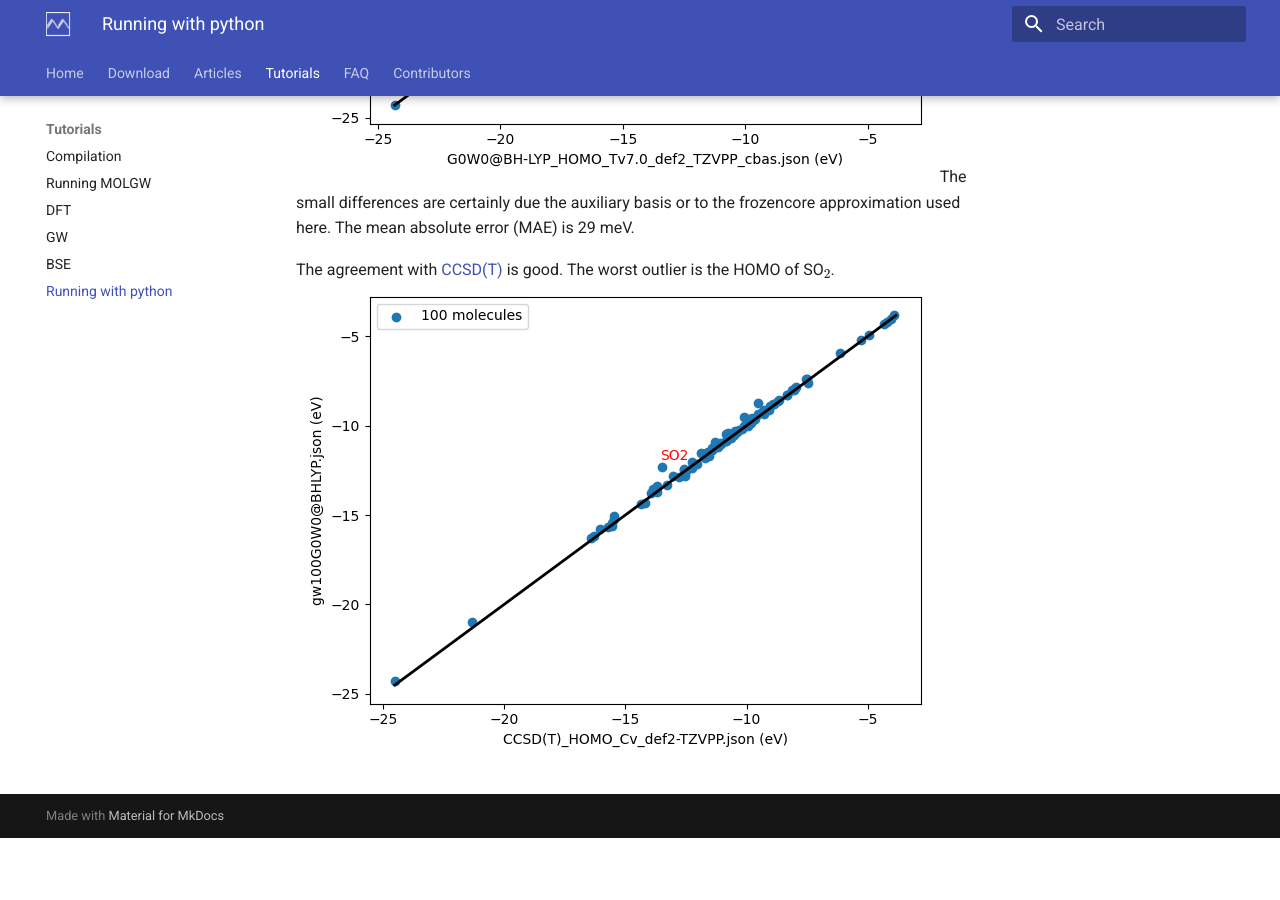
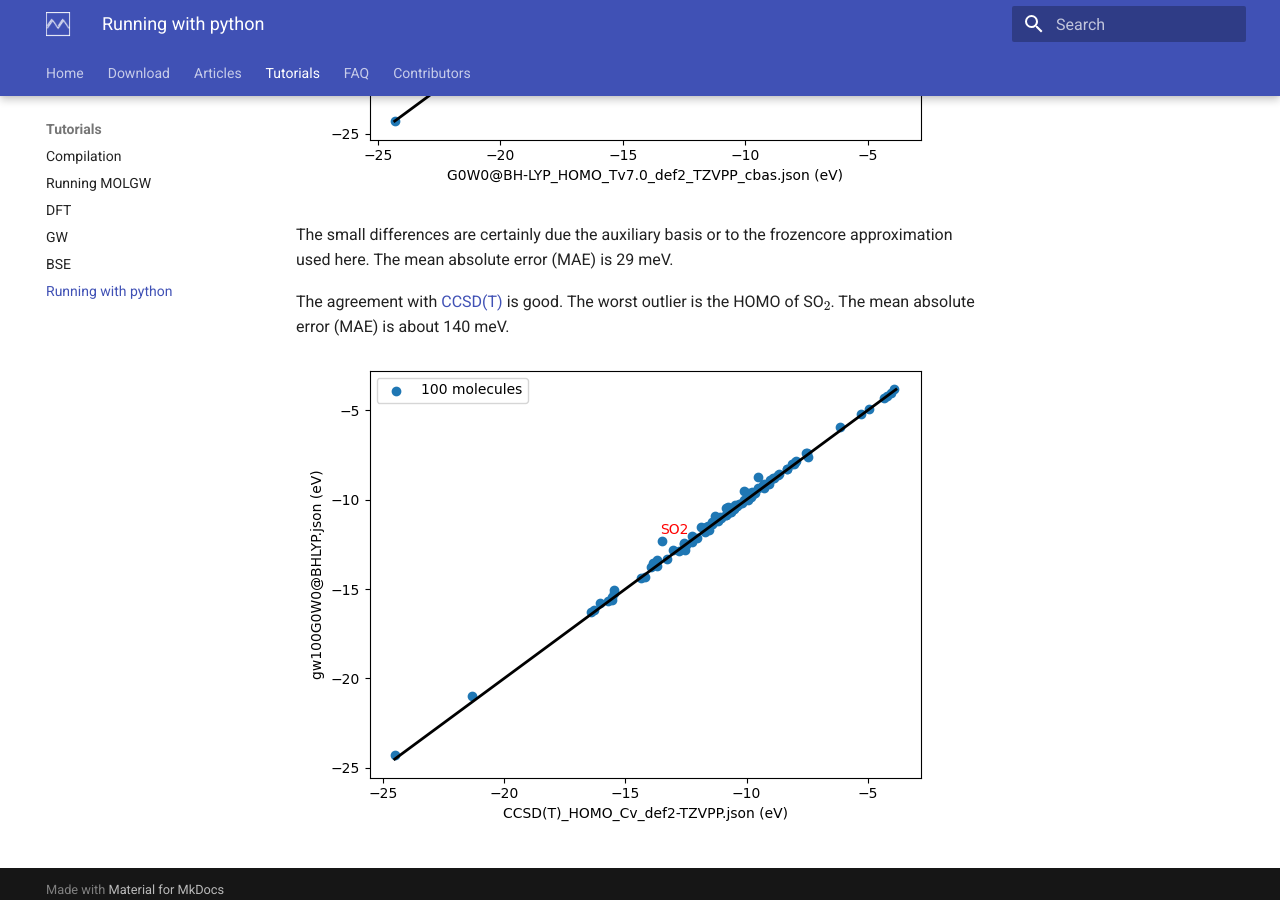
Before and after one commit to bruneval/molgw.org, an MkDocs documentation site: the page built from docs/tuto_bench.md, in a window 1280 px wide and 900 px high, scrolled down 3973 px. Built offline with MkDocs 1.6.1 and Material for MkDocs 9.7.7, drawn with Linux system fonts in a browser that asks for light colours; before the commit the page ends 4811 px from its top, so only the background shows below that.

Commit message:
tuto_bench polishing

````diff
--- a/docs/tuto_bench.md
+++ b/docs/tuto_bench.md
@@ -177,10 +177,14 @@ plt.show()
 ```
 
 The agreement with the implementation in [Turbomole 7](http://www.turbomole.org) is excellent:
+
 ![TM](img/turbomole.png)
+
 The small differences are certainly due the auxiliary basis or to the frozencore approximation used here.
 The mean absolute error (MAE) is 29 meV.
 
 The agreement with [CCSD(T)](http://dx.doi.org/10.1080/00268976.2015.1025113) is good.
 The worst outlier is the HOMO of SO$_2$.
+The mean absolute error (MAE) is about 140 meV.
+
 ![CC](img/ccsdt.png)
````
